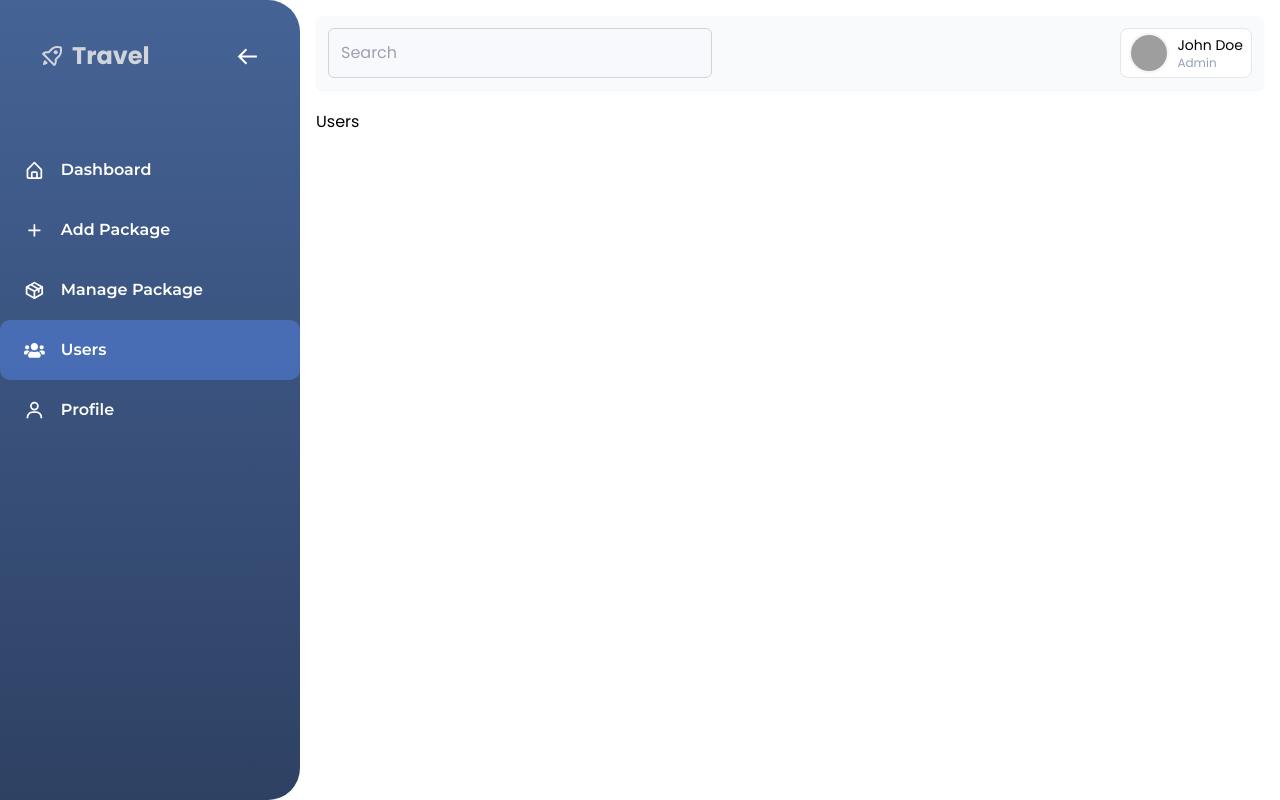
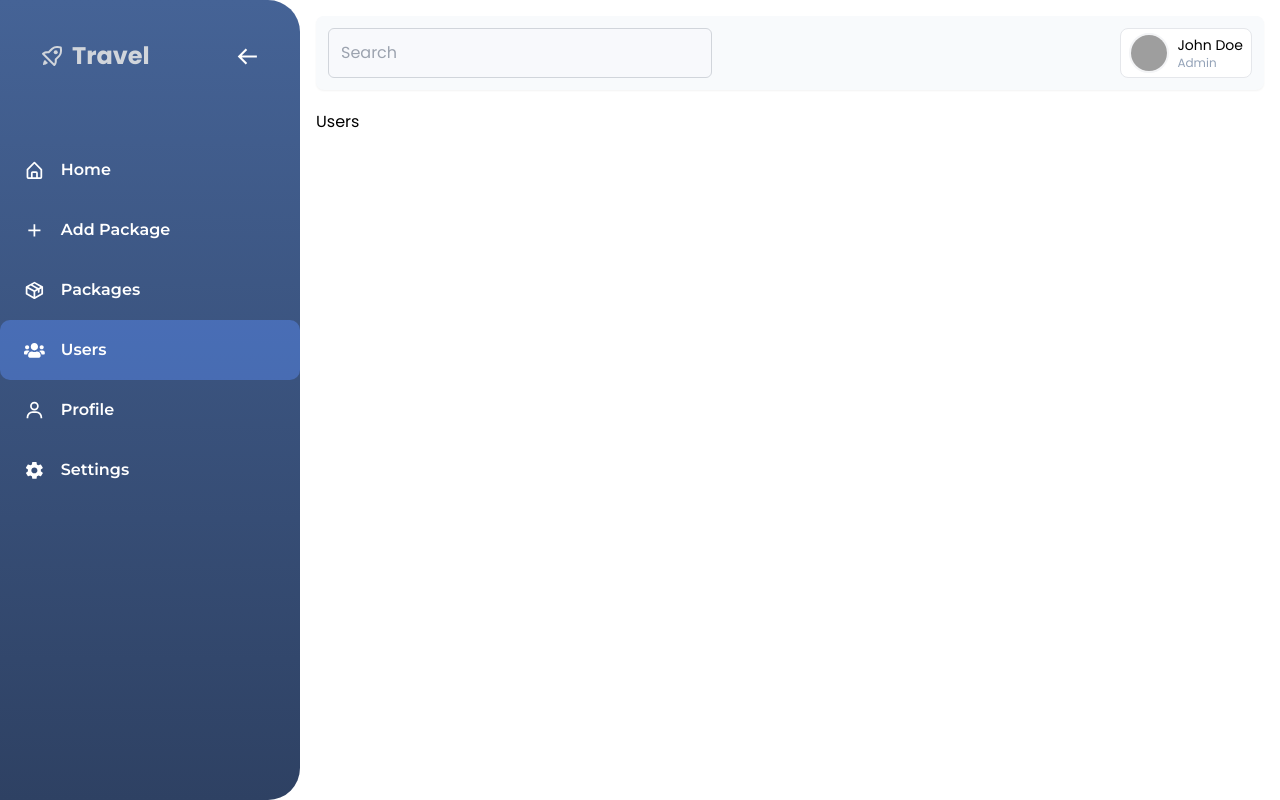
Before and after one commit to sixavengers/travel-agency-client, a React (Create React App) app: page /dashboard/users in a window 1280 px wide. Built offline with nearby package versions, Linux system fonts and the light colour scheme; grey boxes are pictures that could not be loaded.

Commit message:
added menus as arry for showing menu

```diff
--- a/src/App.tsx
+++ b/src/App.tsx
@@ -7,6 +7,7 @@ import Overview from "./pages/Dashboard/Overview/Overview";
 import AddPackage from "./pages/Dashboard/Packages/AddPackage/AddPackage";
 import PackageList from "./pages/Dashboard/Packages/PackageList/PackageList";
 import Profile from "./pages/Dashboard/Profile/Profile";
+import Settings from "./pages/Dashboard/Settings/Settings";
 import Users from "./pages/Dashboard/Users/Users";
 import Login from "./pages/login-register/Login";
 import Register from "./pages/login-register/Register";
@@ -40,6 +41,9 @@ function App() {
 
           {/* profile */}
           <Route path="profile" element={<Profile />} />
+
+          {/* settings */}
+          <Route path="settings" element={<Settings />} />
         </Route>
       </Routes>
     </div>
--- a/src/pages/Dashboard/Dashboard/DashboardMenus.tsx
+++ b/src/pages/Dashboard/Dashboard/DashboardMenus.tsx
@@ -1,91 +1,73 @@
 import { BiHomeAlt, BiPackage, BiPlus, BiUser } from "react-icons/bi";
 import { FaUsers } from "react-icons/fa";
+import { IoMdSettings } from "react-icons/io";
 import { Link, useLocation } from "react-router-dom";
+
 type Props = {};
 
 const DashboardMenus = (props: Props) => {
   const { pathname } = useLocation();
 
+  const isActive = (path: string) => {
+    return pathname === path;
+  };
+
+  /* All Menus */
+  const menus = [
+    {
+      name: "Home",
+      path: "/dashboard",
+      icon: <BiHomeAlt />,
+    },
+    {
+      name: "Add Package",
+      path: "/dashboard/package/add",
+      icon: <BiPlus />,
+    },
+    {
+      name: "Packages",
+      path: "/dashboard/package/list",
+      icon: <BiPackage />,
+    },
+
+    {
+      name: "Users",
+      path: "/dashboard/users",
+      icon: <FaUsers />,
+    },
+    {
+      name: "Profile",
+      path: "/dashboard/profile",
+      icon: <BiUser />,
+    },
+    {
+      name: "Settings",
+      path: "/dashboard/settings",
+      icon: <IoMdSettings />,
+    },
+  ];
+
   return (
     <ul className="dashboard__sidebar__menu__list font-montserrat">
-      <li
+      {menus.map((menu, index) => (
+        <Link
+          to={menu.path}
+          key={index + menu?.name}
           className={`dashboard__sidebar__menu__list__item ${
-          pathname === "/dashboard" && "bg-[#5a8dfa6c]"
+            isActive(menu?.path) && "bg-[#5a8dfa6c]"
           }`}
           data-tip="Home"
         >
-        <Link to="/dashboard">
+          <Link to={menu?.path}>
             <div className="dashboard__sidebar__menu__list__item__icon">
-            <BiHomeAlt />
+              {menu?.icon}
             </div>
             <span className="dashboard__sidebar__menu__list__item__text">
-            Dashboard
+              {menu?.name}
             </span>
           </Link>
-      </li>
-
-      <li
-        className={`dashboard__sidebar__menu__list__item ${
-          pathname === "/dashboard/package/add" && "bg-[#5a8dfa6c]"
-        }`}
-        data-tip="Add Package"
-      >
-        <Link to="/dashboard/package/add">
-          <div className="dashboard__sidebar__menu__list__item__icon">
-            <BiPlus />
-          </div>
-          <span className="dashboard__sidebar__menu__list__item__text">
-            Add Package
-          </span>
         </Link>
-      </li>
-
-      <li
-        className={`dashboard__sidebar__menu__list__item ${
-          pathname === "/dashboard/package/list" && "bg-[#5a8dfa6c]"
-        }`}
-        data-tip="Manage Package"
-      >
-        <Link to="/dashboard/package/list">
-          <div className="dashboard__sidebar__menu__list__item__icon">
-            <BiPackage />
-          </div>
-          <span className="dashboard__sidebar__menu__list__item__text">
-            Manage Package
-          </span>
-        </Link>
-      </li>
-
-      <li
-        className={`dashboard__sidebar__menu__list__item ${
-          pathname === "/dashboard/users" && "bg-[#5a8dfa6c]"
-        }`}
-        data-tip="Users"
-      >
-        <Link to="/dashboard/users">
-          <div className="dashboard__sidebar__menu__list__item__icon">
-            <FaUsers />
-          </div>
-          <span className="dashboard__sidebar__menu__list__item__text">
-            Users
-          </span>
-        </Link>
-      </li>
-      <li
-        className={`dashboard__sidebar__menu__list__item ${
-          pathname === "/dashboard/profile" && "bg-[#5a8dfa6c]"
-        }`}
-        data-tip="Profile"
-      >
-        <Link to="/dashboard/profile">
-          <div className="dashboard__sidebar__menu__list__item__icon">
-            <BiUser />
-          </div>
-          <span className="dashboard__sidebar__menu__list__item__text">
-            Profile
-          </span>
-        </Link>
-      </li>
+      ))}
     </ul>
   );
 };
--- /dev/null
+++ b/src/pages/Dashboard/Settings/Settings.tsx
@@ -0,0 +1,7 @@
+type Props = {};
+
+const Settings = (props: Props) => {
+  return <div>Settings</div>;
+};
+
+export default Settings;
```
Lines whose indentation alone changed are shown as unchanged.
